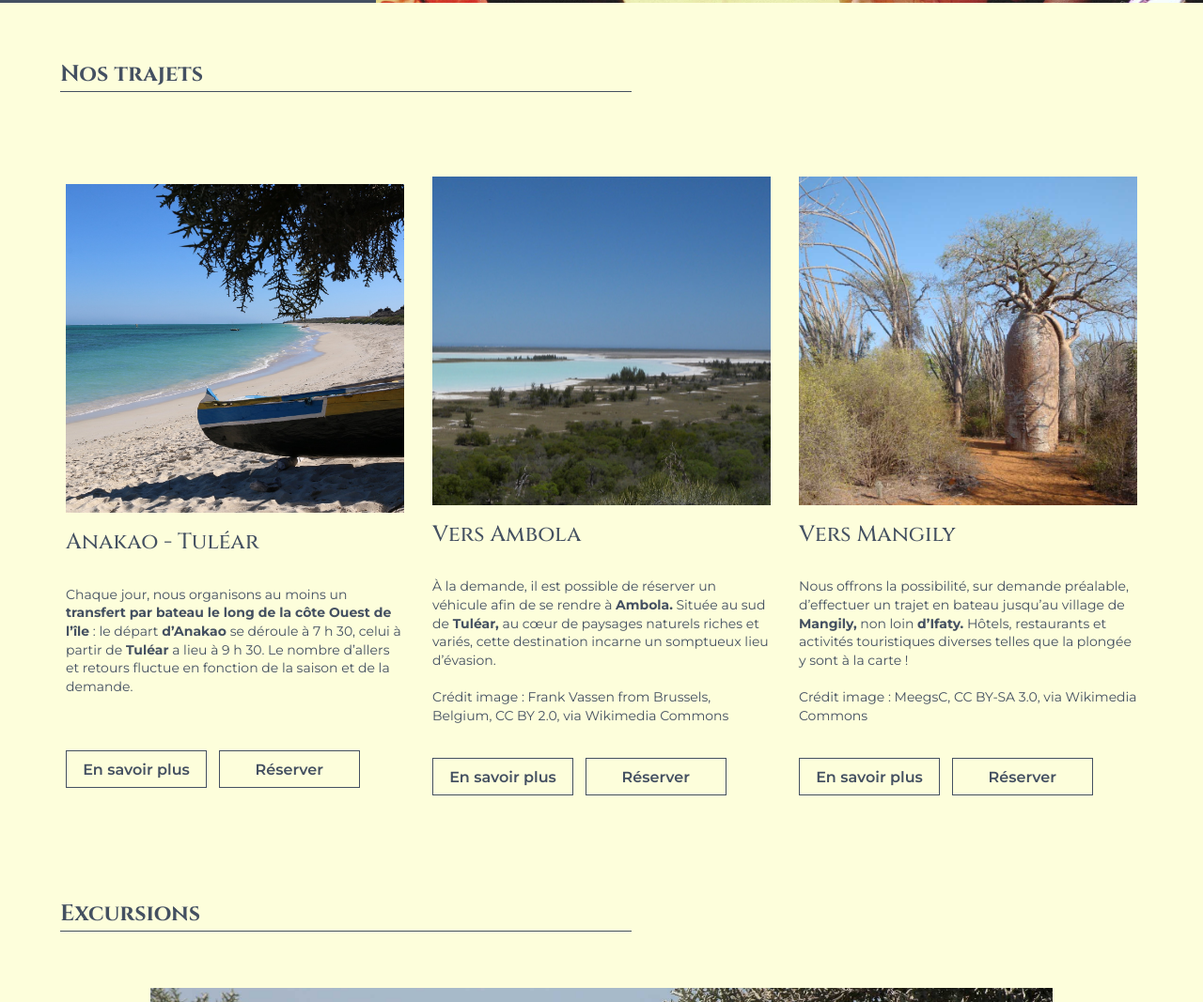
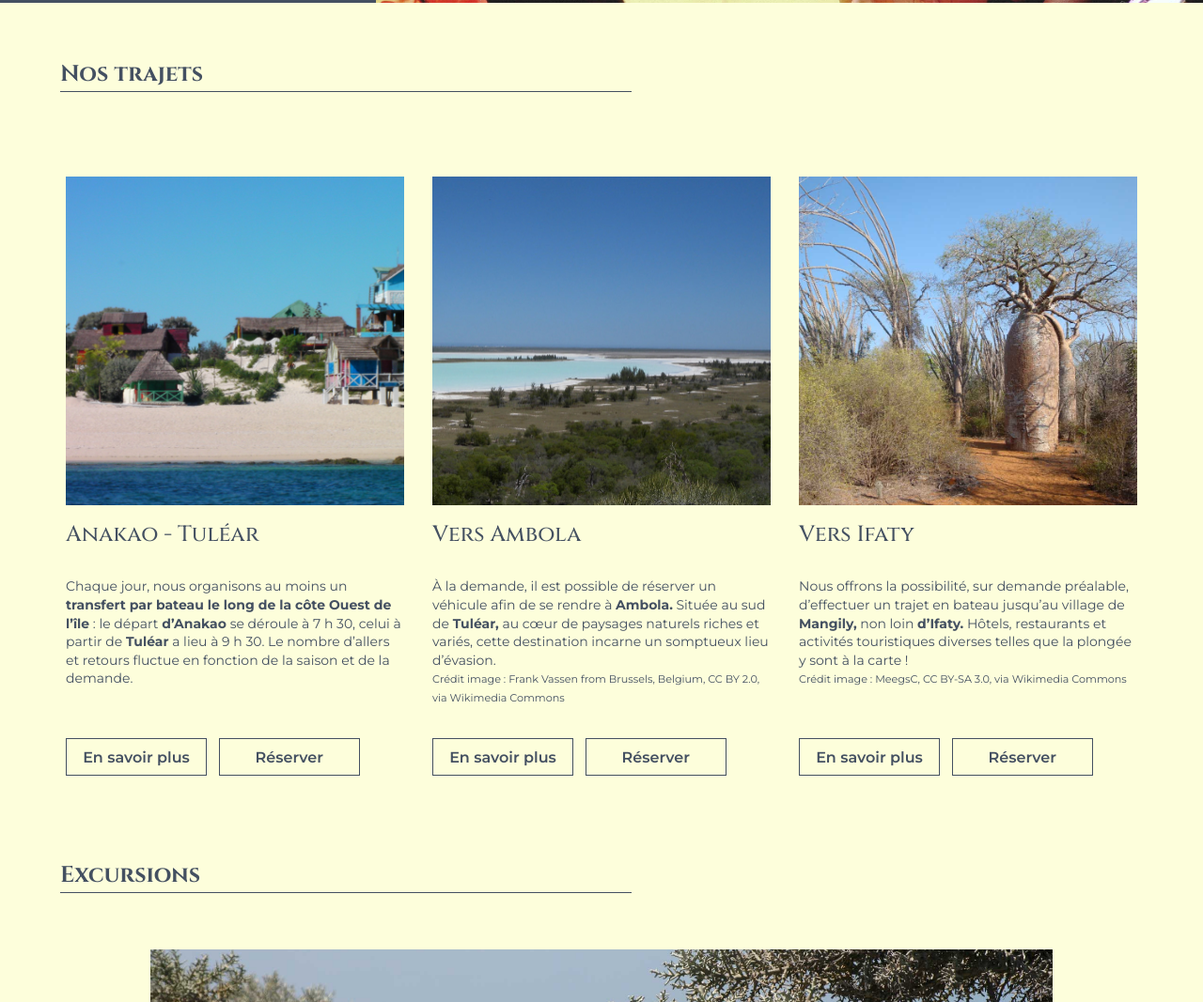
Before and after one commit to hugowoille/anakao_express, a website built with Parcel: page index.html in a window 1280 px wide. Shown: the part 797-1864 px from the top of the page at 94% size. Built offline with nearby package versions, Linux system fonts and the light colour scheme; a web font is replaced by a local one.

Commit message:
ajout des nouvelle photos index et fix bug trajet index

```diff
--- a/index.html
+++ b/index.html
@@ -97,7 +97,7 @@
 
 
       <section class="trajet_1">
-        <img src="img/factice/anakaoplagepyrogue.jpg" alt="">
+        <img src="img/anakao.jpg" alt="">
         <div class="sidebar-section_home">
           <h3>Anakao - Tuléar</h3>
           <p>Chaque jour, nous organisons au moins un <strong>transfert par bateau le long de la côte Ouest de
@@ -122,11 +122,11 @@
           <h3>Vers Ambola</h3>
           <p>À la demande, il est possible de réserver un véhicule afin de se rendre à <strong>Ambola.</strong> Située
             au sud de <strong>Tuléar,</strong> au cœur de paysages naturels riches et variés, cette destination incarne
-            un somptueux lieu d’évasion. <br><br>
-            Crédit image : <a
-              href="https://commons.wikimedia.org/wiki/File:Lake_Tsimanampetsotsa,_south-western_Madagascar_(4315971898).jpg">Frank
-              Vassen from Brussels, Belgium</a>, <a href="https://creativecommons.org/licenses/by/2.0">CC BY 2.0</a>,
-            via Wikimedia Commons
+            un somptueux lieu d’évasion. <br>
+            <span>Crédit image : <a
+                href="https://commons.wikimedia.org/wiki/File:Lake_Tsimanampetsotsa,_south-western_Madagascar_(4315971898).jpg">Frank
+                Vassen from Brussels, Belgium</a>, <a href="https://creativecommons.org/licenses/by/2.0">CC BY 2.0</a>,
+              via Wikimedia Commons</span>
           </p>
           <div class="buttons">
             <a href="trajets.html#scrollto-ambola" class="esp_button">En savoir plus</a>
@@ -134,21 +134,21 @@
           </div>
         </div>
       </section>
-      <section class="trajet_3">
 
 
         <!-------------------- Mangily ---------------------->
 
 
+      <section class="trajet_3">
         <img src="img/ifaty.jpg" alt="">
         <div class="sidebar-section_home">
-          <h3>Vers Mangily</h3>
+          <h3>Vers Ifaty</h3>
           <p>Nous offrons la possibilité, sur demande préalable, d’effectuer un trajet en bateau jusqu’au village de
             <strong>Mangily,</strong> non loin <strong>d’Ifaty.</strong> Hôtels, restaurants et activités touristiques
-            diverses telles que la plongée y sont à la carte ! <br> <br>
-            Crédit image : <a
+            diverses telles que la plongée y sont à la carte ! <br>
+            <span>Crédit image : <a
               href="https://commons.wikimedia.org/wiki/File:Spiny_forest_3,_Ifaty,_Madagascar.jpg">MeegsC</a>, <a
-              href="https://creativecommons.org/licenses/by-sa/3.0">CC BY-SA 3.0</a>, via Wikimedia Commons
+              href="https://creativecommons.org/licenses/by-sa/3.0">CC BY-SA 3.0</a>, via Wikimedia Commons</span>
           </p>
           <div class="buttons">
             <a href="trajets.html#scrollto-mangily" class="esp_button">En savoir plus</a>
--- a/stylesheets/pages/_home.scss
+++ b/stylesheets/pages/_home.scss
@@ -129,13 +129,17 @@ h2 {
     section {
         display: flex;
         flex-wrap: wrap;
-        width: 100vw;
+        width: 95vw;
         margin: 20px 0;
-        max-height: 660px;
         -webkit-box-shadow: 10px 10px 23px -7px rgba(0, 0, 0, 0.75);
         -moz-box-shadow: 10px 10px 23px -7px rgba(0, 0, 0, 0.75);
         box-shadow: 10px 10px 23px -7px rgba(0, 0, 0, 0.75);
+        .sidebar-section_home{
+            span{
+                font-size: 0.8em;
 
+            }
+        }
         &:nth-child(1) {
             margin-top: 0;
         }
@@ -278,7 +282,7 @@ h2 {
 
                 p {
                     font-size: 0.7em;
-                    min-height: 170px;
+                    min-height: 186px;
 
                 }
 
@@ -295,6 +299,7 @@ h2 {
                     flex-direction: row;
 
                     align-self: flex-start;
+                    margin:0;
 
 
 
@@ -309,6 +314,7 @@ h2 {
                         overflow: hidden;
                         z-index: 10;
                         transition: color 0.45s;
+                        justify-self: flex-end!important;
 
                         &:after {
                             content: "";
@@ -340,6 +346,17 @@ h2 {
                         margin-bottom: 0;
                         margin-right: 1vw;
 
+                    }
+                }
+            }
+        }
+    }
+    @media (min-width: 1600px) {
+        .trajets_home{
+            section{
+                .sidebar-section_home{
+                    p{
+                        min-height: 150px;
                     }
                 }
             }
```
Also changed, not shown: trajets.html (+1 -1 lines), img/anakao.jpg (added), stylesheets/main.css, 1 other file.
